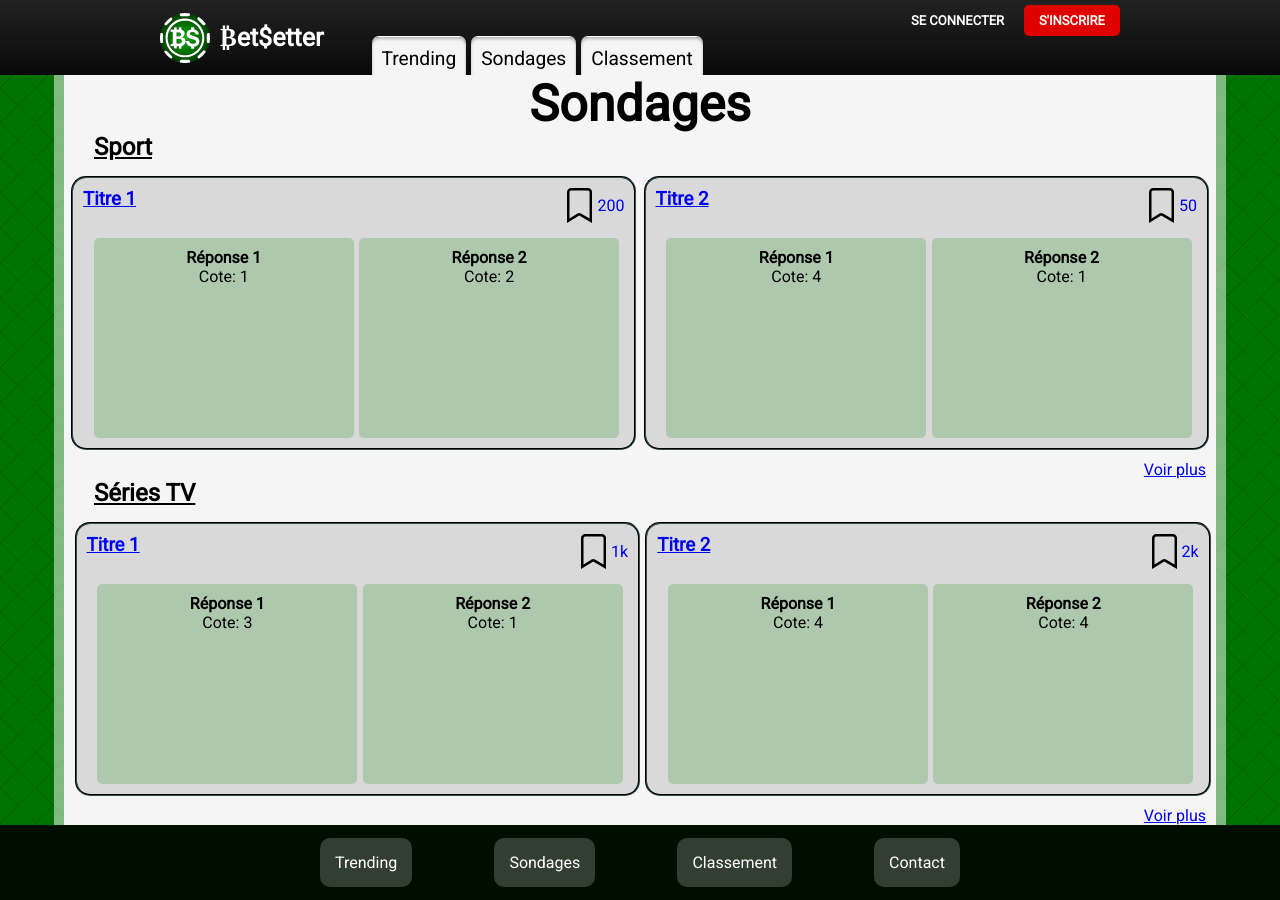
After one commit to MBoutray/Projet-fil-rouge, a PHP site: page /template/sondages.template.php in a window 1280 px wide. The commit adds this page. Run offline with PHP 8.4, Linux system fonts and the light colour scheme; data that the repository does not hold is empty.

Commit message:
Ajout du reste

```diff
--- a/css/style.css
+++ b/css/style.css
@@ -4,8 +4,29 @@
     font-family: 'Roboto';
 }
 
+html, body {
+    height: 100%;
+}
+
 :root {
     --header-height: 75px;
+    --footer-height: 75px;
+}
+
+.page-container {
+    position: relative;
+    min-height: 100vh;
+    background-color: transparent;
+    display: flex;
+    flex-direction: column;
+}
+
+.content-container {
+    background-color: transparent;
+    padding-bottom: var(--footer-height);
+    flex: 1;
+    display: flex;
+    flex-direction: column;
 }
 
 /* ---- HEADER ---- */
@@ -106,9 +127,10 @@ header ul ~ a {
 /* ---- MAIN ---- */
 main {
     width: 100%;
-    height: 100%;
     top: 0;
-    display: inline-block;
+    display: flex;
+    flex-direction: column;
+    flex: 1;
     text-align: center;
 
     background-color: #007400;
@@ -118,14 +140,12 @@ main {
 
 .mainWrapper {
     width: 90%;
-    display: inline-block;
-    text-align: left;
-    padding: 10px 30px 15px 30px;
-
+    margin: 0 auto;
     background-color: whitesmoke;
     border-left: 10px hsla(0, 0%, 100%, .5) solid;
     border-right: 10px hsla(0, 0%, 100%, .5) solid;
     background-clip: padding-box;
+    flex: 1;
 }
 
 h1 {
@@ -228,6 +248,14 @@ h2 {
     margin-right: 10px;
 }
 
+.Sondage {
+    width: 90%;
+    height: 400px;
+    margin: 0 auto;
+    box-sizing: border-box;
+    margin-top: 20px;
+}
+
 table, th, td {
     border: 1px solid grey;
     border-collapse: collapse;
@@ -276,7 +304,10 @@ th:first-child, td:first-child, th:nth-child(2), td:nth-child(2) {
 footer {
     background-color: #000e00;
     width: 100%;
-    height: 75px;
+    height: var(--footer-height);
+
+    position: absolute;
+    bottom: 0;
 }
 
 footer nav {
--- /dev/null
+++ b/template/sondages.template.php
@@ -0,0 +1,92 @@
+<?php include "../common/header.php"; ?>
+<h1>Sondages</h1>
+<section>
+    <h2>Sport</h2>
+    <div class="articleWrapper">
+        <article class="Bet">
+            <a href="sondage.php">
+                <h3>Titre 1</h3>
+                <div class="FollowCounter">
+                    <?php include "../common/bookmark.php"; ?>
+                    <p>200</p>
+                </div>
+                <div class="answerBtnWrapper">
+                    <a href="#" class="AnswerBtn">
+                        <h4>Réponse 1</h4>
+                        <p>Cote: 1</p>
+                    </a>
+                    <a href="#" class="AnswerBtn">
+                        <h4>Réponse 2</h4>
+                        <p>Cote: 2</p>
+                    </a>
+                </div>
+            </a>
+        </article>
+        <article class="Bet">
+            <a a href="#">
+                <h3>Titre 2</h3>
+                <div class="FollowCounter">
+                    <?php include "../common/bookmark.php"; ?>
+                    <p>50</p>
+                </div>
+                <div class="answerBtnWrapper">
+                    <a a href="#" class="AnswerBtn">
+                        <h4>Réponse 1</h4>
+                        <p>Cote: 4</p>
+                    </a>
+                    <a a href="#" class="AnswerBtn">
+                        <h4>Réponse 2</h4>
+                        <p>Cote: 1</p>
+                    </a>
+                </div>
+            </a>
+        </article>
+    </div>
+    <a href="#" class="SeeMoreBtn">Voir plus</a>
+</section>
+<section>
+    <h2>Séries TV</h2>
+    <div class="articleWrapper">
+        <a a href="#">
+            <article class="Bet">
+                <h3>Titre 1</h3>
+                <div class="FollowCounter">
+                    <?php include "../common/bookmark.php"; ?>
+                    <p>1k</p>
+                </div>
+                <div class="answerBtnWrapper">
+                    <a href="#" class="AnswerBtn">
+                        <h4>Réponse 1</h4>
+                        <p>Cote: 3</p>
+                    </a>
+                    <a href="#" class="AnswerBtn">
+                        <h4>Réponse 2</h4>
+                        <p>Cote: 1</p>
+                    </a>
+                </div>
+        </a>
+        </article>
+        <article href="#" class="Bet">
+            <a a href="#">
+                <h3>Titre 2</h3>
+                <div class="FollowCounter">
+                    <?php include "../common/bookmark.php"; ?>
+                    <p>2k</p>
+                </div>
+                <div class="answerBtnWrapper">
+                    <a href="#" class="AnswerBtn">
+                        <h4>Réponse 1</h4>
+                        <p>Cote: 4</p>
+                    </a>
+                    <a a href="#" class="AnswerBtn">
+                        <h4>Réponse 2</h4>
+                        <p>Cote: 4</p>
+                    </a>
+                </div>
+            </a>
+        </article>
+    </div>
+    <a href="#" class="SeeMoreBtn">Voir plus</a>
+</section>
+
+<?php include "../common/footer.php"; ?>
--- /dev/null
+++ b/views/sondage.php
@@ -0,0 +1,4 @@
+<?php
+    $title = "*Titre du sondage*";
+
+    include "../template/sondage.template.php";
```
Also changed, not shown: template/sondage.template.php (added, +20 -0 lines).
